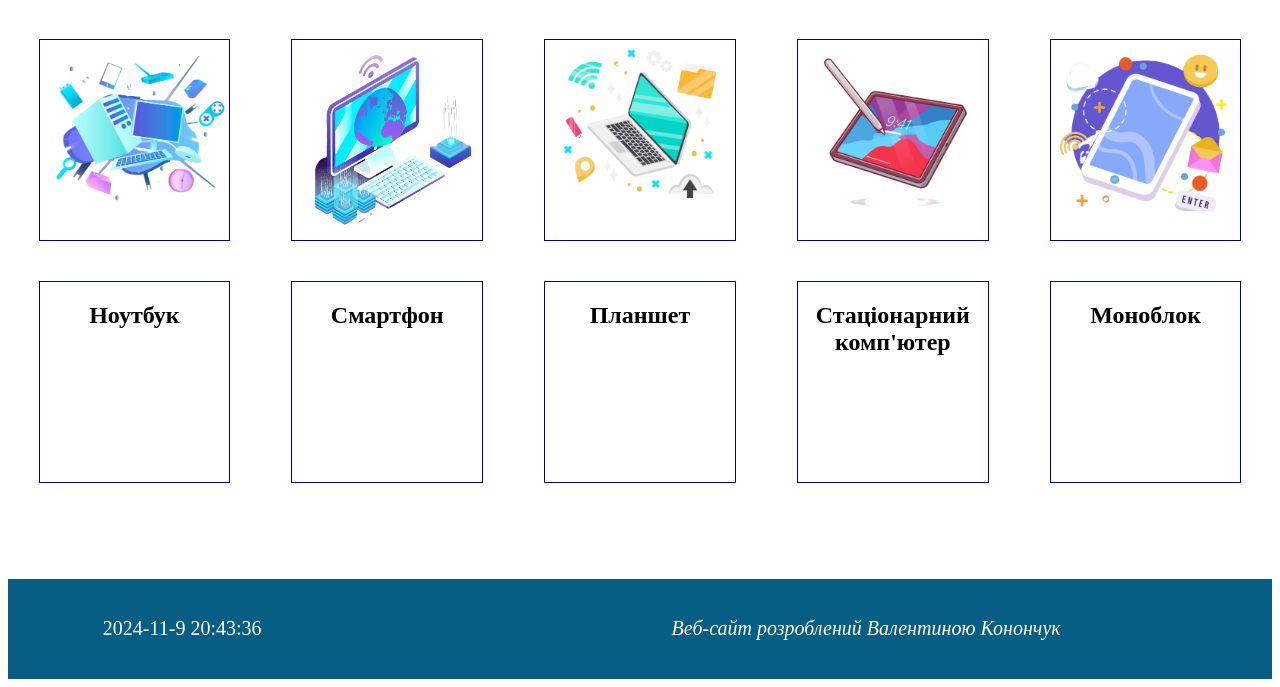
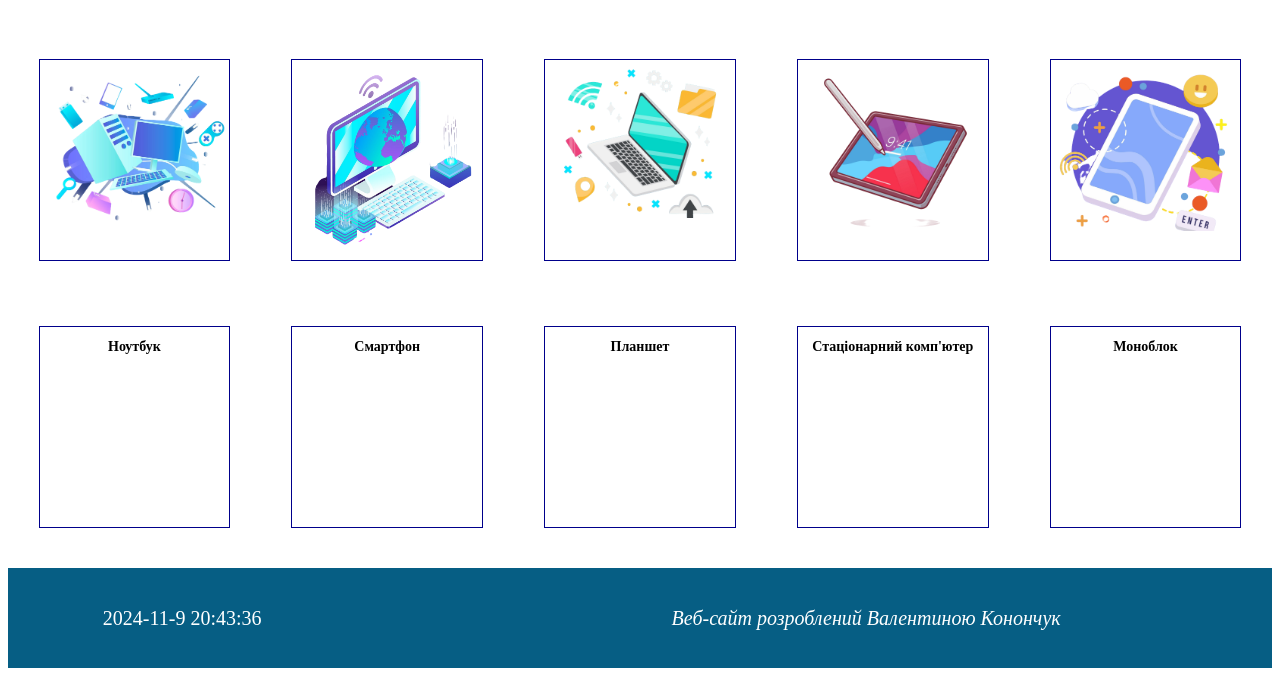
Before and after one commit to teacher-informatics/world_informatics, a plain HTML site: page task1.html in a window 1280 px wide. Shown: the part 209-896 px from the top of the page. Drawn offline with Linux system fonts and the light colour scheme.

Commit message:
Add media queries for page task1.html

```diff
--- a/css/style.css
+++ b/css/style.css
@@ -466,7 +466,7 @@ footer{
 
 .block_game1{
     width:100%;
-    height:500px;
+    height:auto;
     display: flex;
     flex-direction: column;
     margin-top: 20px;
@@ -496,7 +496,7 @@ footer{
 
 .droppable_elements{
     width:100%;
-    height:22%;
+    height: auto;
     display: flex;
     flex-direction: row;
     flex-wrap: wrap;
@@ -520,3 +520,277 @@ footer{
 .new_block{
     background-color: lightgrey;
 }
+
+/* media queries for task1.html */
+
+
+@media only screen and (max-width: 600px) {
+    .block_game1{
+        display: flex;
+        flex-direction: row;
+    }
+    .draggable_elements{
+        width:50%;
+        flex-direction: row;
+        flex-wrap: wrap;
+        align-items: center;
+        justify-content: space-around;
+    }
+
+    .block_elem{
+        width:40%;
+        min-height: 150px;
+        max-height: 160px;
+        border:1px solid darkblue;
+        margin-top:20px;
+    }
+
+
+    .droppable_elements{
+        width:50%;
+        height: auto;
+        flex-direction: row;
+        flex-wrap: wrap;
+        align-items: center;
+        justify-content: space-around;
+        margin-top: 0px;
+    }
+
+    .droppable{
+        width:40%;
+        min-height: 150px;
+        max-height: 160px;
+        border:1px solid darkblue;
+        margin-top:20px;
+    }
+
+    .droppable>h2{
+        font-size:14px;
+    }
+}
+
+
+
+@media only screen and (min-width: 600px) {
+    .block_game1{
+        display: flex;
+        height: auto;
+        flex-direction: row;
+    }
+
+    .draggable_elements{
+        width:50%;
+        height: auto;
+        flex-direction: row;
+        flex-wrap: wrap;
+        align-items: center;
+        justify-content: space-around;
+    }
+
+    .block_elem{
+        width:40%;
+        min-height: 150px;
+        max-height: 160px;
+        border:1px solid darkblue;
+        margin-top:20px;
+    }
+
+
+    .droppable_elements{
+        width:50%;
+        height: auto;
+        flex-direction: row;
+        flex-wrap: wrap;
+        align-items: center;
+        justify-content: space-around;
+        margin-top: 0px;
+    }
+
+    .droppable{
+        width:40%;
+        min-height: 150px;
+        max-height: 160px;
+        border:1px solid darkblue;
+        margin-top:20px;
+    }
+
+    .droppable>h2{
+        font-size:14px;
+    }
+}
+
+
+@media only screen and (min-width: 768px) {
+    .block_game1{
+        display: flex;
+        height: auto;
+        flex-direction: row;
+        height: auto;
+    }
+
+    .draggable_elements{
+        width:50%;
+        height: auto;
+        flex-direction: row;
+        flex-wrap: wrap;
+        align-items: center;
+        justify-content: space-around;
+    }
+
+    .block_elem{
+        width:40%;
+        min-height: 150px;
+        max-height: 160px;
+        border:1px solid darkblue;
+        margin-top:20px;
+        text-align: center;
+    }
+
+
+
+    .droppable_elements{
+        width:50%;
+        height: auto;
+        flex-direction: row;
+        flex-wrap: wrap;
+        align-items: center;
+        justify-content: space-around;
+        margin-top: 0px;
+    }
+
+    .droppable{
+        width:40%;
+        min-height: 150px;
+        max-height: 180px;
+        border:1px solid darkblue;
+        margin-top:25px;
+        text-align: center;
+    }
+
+    .droppable>h2{
+        font-size:14px;
+    }
+
+    .block_elem>img{
+        width:80%;
+    }
+
+    .droppable>img{
+        width:80%;
+    }
+
+}
+
+
+@media only screen and (min-width: 992px){
+    .block_game1{
+        width:100%;
+        height:auto;
+        display: flex;
+        flex-direction: column;
+        margin-top: 20px;
+    }
+
+    .draggable_elements{
+        width:100%;
+        height:auto;
+        display: flex;
+        flex-direction: row;
+        flex-wrap: wrap;
+        justify-content: space-around;
+    }
+
+    .block_elem{
+        width:15%;
+        min-height: 200px;
+        max-height: 280px;
+        border:1px solid darkblue;
+    }
+
+    .block_elem>img{
+        width:100%;
+    }
+
+
+
+    .droppable_elements{
+        width:100%;
+        height:auto;
+        display: flex;
+        flex-direction: row;
+        flex-wrap: wrap;
+        justify-content: space-around;
+        margin-top:40px;
+    }
+
+    .droppable{
+        width:15%;
+        min-height: 200px;
+        max-height: 280px;
+        border:1px solid darkblue;
+        text-align: center;
+        font-weight: bold;
+    }
+
+    .droppable>img{
+        width:100%;
+    }
+}
+
+
+@media only screen and (min-width: 1200px) {
+    .block_game1{
+        width:100%;
+        height:auto;
+        display: flex;
+        flex-direction: column;
+        margin-top: 20px;
+    }
+
+    .draggable_elements{
+        width:100%;
+        height:auto;
+        display: flex;
+        flex-direction: row;
+        flex-wrap: wrap;
+        justify-content: space-around;
+    }
+
+    .block_elem{
+        width:15%;
+        min-height: 200px;
+        max-height: 280px;
+        border:1px solid darkblue;
+    }
+
+    .block_elem>img{
+        width:100%;
+    }
+
+
+
+    .droppable_elements{
+        width:100%;
+        height:auto;
+        display: flex;
+        flex-direction: row;
+        flex-wrap: wrap;
+        justify-content: space-around;
+        margin-top:40px;
+    }
+
+    .droppable{
+        width:15%;
+        min-height: 200px;
+        max-height: 280px;
+        border:1px solid darkblue;
+        text-align: center;
+        font-weight: bold;
+    }
+
+    .droppable>img{
+        width:100%;
+    }
+
+
+}
```
